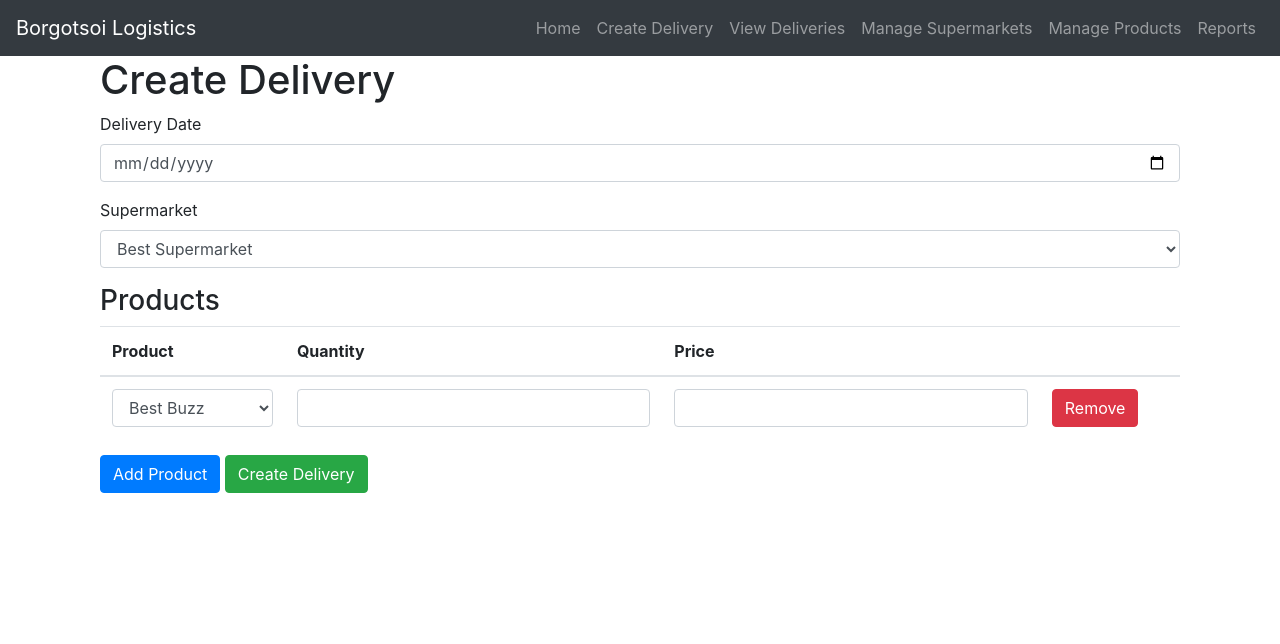
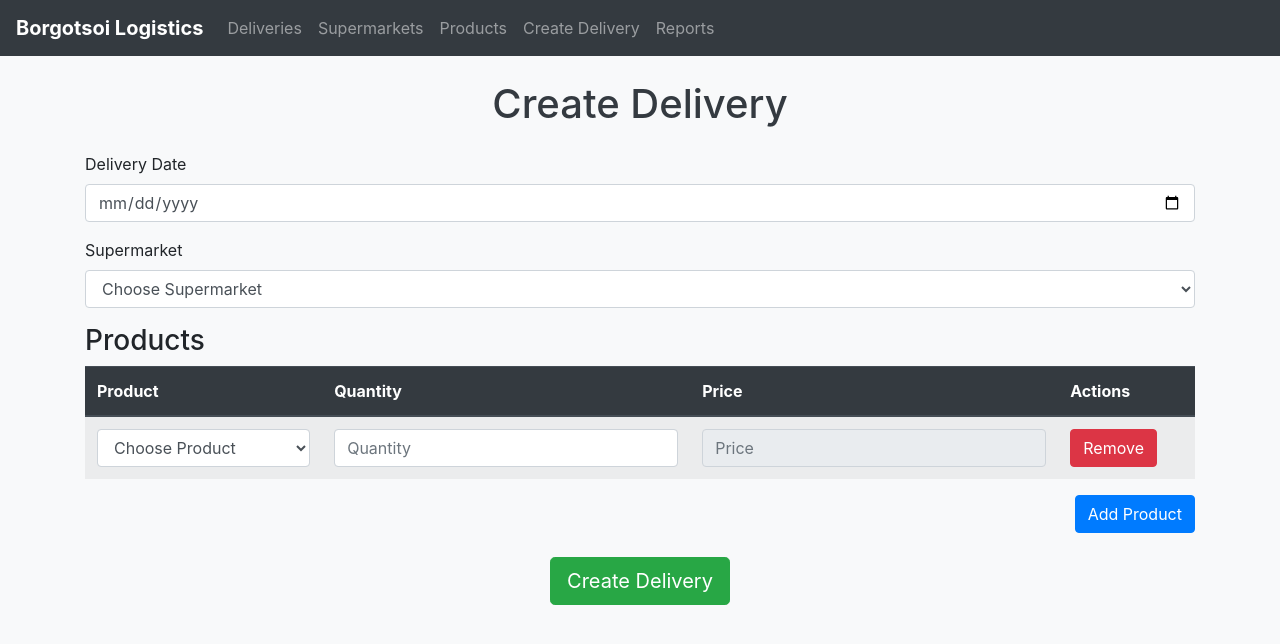
Before and after one commit to alikatgh/logs_beta1, a Flask app: page /deliveries/create in a window 1280 px wide. Shown: the top 644 px of the page. Run offline with Flask 3, Linux system fonts and the light colour scheme; some libraries are stand-ins or nearby versions.

Commit message:
dashboard works fine

```diff
--- a/app/routes.py
+++ b/app/routes.py
@@ -49,17 +49,21 @@ def create_delivery():
 
     return render_template('create_delivery.html', products=products, supermarkets=supermarkets)
 
-@main.route('/deliveries')
+@main.route('/deliveries', methods=['GET', 'POST'])
 def deliveries():
+    if request.method == 'POST':
+        delivery_id = request.form.get('delivery_id')
+        if delivery_id:
+            return redirect(url_for('main.delete_delivery', delivery_id=delivery_id))
     deliveries = Delivery.query.all()
     return render_template('deliveries.html', deliveries=deliveries)
 
-@main.route('/deliveries/<int:delivery_id>')
+@main.route('/deliveries/<int:delivery_id>', methods=['GET'])
 def delivery_details(delivery_id):
     delivery = Delivery.query.get_or_404(delivery_id)
     return render_template('delivery_details.html', delivery=delivery)
 
-@main.route('/report')
+@main.route('/report', methods=['GET'])
 def report():
     return render_template('report.html')
 
@@ -88,7 +92,7 @@ def edit_supermarket(id):
         return redirect(url_for('main.manage_supermarkets'))
     return render_template('edit_supermarket.html', supermarket=supermarket)
 
-@main.route('/supermarkets/delete/<int:id>')
+@main.route('/supermarkets/delete/<int:id>', methods=['POST'])
 def delete_supermarket(id):
     supermarket = Supermarket.query.get_or_404(id)
     db.session.delete(supermarket)
@@ -121,10 +125,18 @@ def edit_product(id):
         return redirect(url_for('main.manage_products'))
     return render_template('edit_product.html', product=product)
 
-@main.route('/products/delete/<int:id>')
+@main.route('/products/delete/<int:id>', methods=['POST'])
 def delete_product(id):
     product = Product.query.get_or_404(id)
     db.session.delete(product)
     db.session.commit()
     flash('Product deleted successfully', 'success')
     return redirect(url_for('main.manage_products'))
+
+@main.route('/deliveries/delete/<int:delivery_id>', methods=['POST'])
+def delete_delivery(delivery_id):
+    delivery = Delivery.query.get_or_404(delivery_id)
+    db.session.delete(delivery)
+    db.session.commit()
+    flash('Delivery deleted successfully', 'success')
+    return redirect(url_for('main.deliveries'))
--- a/app/templates/base.html
+++ b/app/templates/base.html
@@ -7,26 +7,23 @@
 </head>
 <body>
     <nav class="navbar navbar-expand-lg navbar-dark bg-dark">
-    <a class="navbar-brand" href="#">Borgotsoi Logistics</a>
+        <a class="navbar-brand" href="{{ url_for('main.index') }}">Borgotsoi Logistics</a>
         <button class="navbar-toggler" type="button" data-toggle="collapse" data-target="#navbarNav" aria-controls="navbarNav" aria-expanded="false" aria-label="Toggle navigation">
             <span class="navbar-toggler-icon"></span>
         </button>
         <div class="collapse navbar-collapse" id="navbarNav">
-      <ul class="navbar-nav ml-auto">
+            <ul class="navbar-nav">
                 <li class="nav-item">
-          <a class="nav-link" href="{{ url_for('main.index') }}">Home</a>
+                    <a class="nav-link" href="{{ url_for('main.deliveries') }}">Deliveries</a>
+                </li>
+                <li class="nav-item">
+                    <a class="nav-link" href="{{ url_for('main.manage_supermarkets') }}">Supermarkets</a>
+                </li>
+                <li class="nav-item">
+                    <a class="nav-link" href="{{ url_for('main.manage_products') }}">Products</a>
                 </li>
                 <li class="nav-item">
                     <a class="nav-link" href="{{ url_for('main.create_delivery') }}">Create Delivery</a>
-        </li>
-        <li class="nav-item">
-          <a class="nav-link" href="{{ url_for('main.deliveries') }}">View Deliveries</a>
-        </li>
-        <li class="nav-item">
-          <a class="nav-link" href="{{ url_for('main.manage_supermarkets') }}">Manage Supermarkets</a>
-        </li>
-        <li class="nav-item">
-          <a class="nav-link" href="{{ url_for('main.manage_products') }}">Manage Products</a>
                 </li>
                 <li class="nav-item">
                     <a class="nav-link" href="{{ url_for('main.report') }}">Reports</a>
@@ -34,7 +31,7 @@
             </ul>
         </div>
     </nav>
-  <div class="container">
+    <div class="container mt-4">
         {% with messages = get_flashed_messages(with_categories=true) %}
           {% if messages %}
             {% for category, message in messages %}
--- a/app/templates/create_delivery.html
+++ b/app/templates/create_delivery.html
@@ -1,9 +1,10 @@
 {% extends 'base.html' %}
 
 {% block content %}
-<div class="container">
+  <header class="text-center">
       <h1>Create Delivery</h1>
-    <form method="POST" action="{{ url_for('main.create_delivery') }}">
+  </header>
+  <form method="POST" action="{{ url_for('main.create_delivery') }}" class="mt-4" id="delivery-form">
     <div class="form-group">
       <label for="delivery_date">Delivery Date</label>
       <input type="date" class="form-control" id="delivery_date" name="delivery_date" required>
@@ -11,53 +12,89 @@
     <div class="form-group">
       <label for="supermarket_id">Supermarket</label>
       <select class="form-control" id="supermarket_id" name="supermarket_id" required>
+        <option value="" disabled selected>Choose Supermarket</option>
         {% for supermarket in supermarkets %}
           <option value="{{ supermarket.id }}">{{ supermarket.name }}</option>
         {% endfor %}
       </select>
     </div>
     <h3>Products</h3>
-        <table class="table" id="products-table">
-            <thead>
+    <table class="table table-striped table-hover" id="products-table">
+      <thead class="thead-dark">
         <tr>
           <th>Product</th>
           <th>Quantity</th>
           <th>Price</th>
-                    <th></th>
+          <th>Actions</th>
         </tr>
       </thead>
       <tbody>
-                <tr>
+        <tr class="product-row">
           <td>
             <select class="form-control product-select" name="product_id[]" required>
+              <option value="" disabled selected>Choose Product</option>
               {% for product in products %}
-                                <option value="{{ product.id }}">{{ product.name }}</option>
+                <option value="{{ product.id }}" data-price="{{ product.price }}">{{ product.name }}</option>
               {% endfor %}
             </select>
           </td>
-                    <td><input type="number" class="form-control quantity-input" name="quantity[]" required></td>
-                    <td><input type="number" step="0.01" class="form-control price-input" name="price[]" required></td>
+          <td><input type="number" class="form-control quantity-input" name="quantity[]" placeholder="Quantity" required></td>
+          <td><input type="number" step="0.01" class="form-control price-input" name="price[]" placeholder="Price" readonly required></td>
           <td><button type="button" class="btn btn-danger remove-row">Remove</button></td>
         </tr>
       </tbody>
     </table>
+    <div class="text-right">
       <button type="button" class="btn btn-primary" id="add-row">Add Product</button>
-        <button type="submit" class="btn btn-success">Create Delivery</button>
+    </div>
+    <div class="text-center mt-4">
+      <button type="submit" class="btn btn-success btn-lg">Create Delivery</button>
+    </div>
   </form>
-</div>
 
   <script>
-document.getElementById('add-row').addEventListener('click', function() {
-    var productsTable = document.getElementById('products-table').getElementsByTagName('tbody')[0];
-    var newRow = productsTable.rows[0].cloneNode(true);
+    document.getElementById('add-row').addEventListener('click', function () {
+        const table = document.getElementById('products-table').getElementsByTagName('tbody')[0];
+        const newRow = table.rows[0].cloneNode(true);
         newRow.querySelectorAll('input').forEach(input => input.value = '');
-    productsTable.appendChild(newRow);
+        newRow.querySelectorAll('select').forEach(select => select.selectedIndex = 0);
+        table.appendChild(newRow);
     });
 
-document.addEventListener('click', function(event) {
-    if (event.target.classList.contains('remove-row')) {
-        var row = event.target.closest('tr');
-        row.parentNode.removeChild(row);
+    document.addEventListener('click', function (e) {
+        if (e.target && e.target.classList.contains('remove-row')) {
+            e.target.closest('tr').remove();
+        }
+    });
+
+    document.getElementById('delivery-form').addEventListener('submit', function (e) {
+        const table = document.getElementById('products-table').getElementsByTagName('tbody')[0];
+        const rows = table.querySelectorAll('tr');
+        let emptyRows = false;
+
+        rows.forEach(row => {
+            const productSelect = row.querySelector('.product-select');
+            const quantityInput = row.querySelector('.quantity-input');
+            const priceInput = row.querySelector('.price-input');
+
+            if (productSelect.value === "" || quantityInput.value === "" || priceInput.value === "") {
+                emptyRows = true;
+                row.remove();
+            }
+        });
+
+        if (emptyRows) {
+            e.preventDefault();
+            alert('Please fill out all product fields or remove empty rows.');
+        }
+    });
+
+    // Update price input based on selected product
+    document.addEventListener('change', function (e) {
+        if (e.target && e.target.classList.contains('product-select')) {
+            const selectedOption = e.target.options[e.target.selectedIndex];
+            const priceInput = e.target.closest('tr').querySelector('.price-input');
+            priceInput.value = selectedOption.getAttribute('data-price');
         }
     });
   </script>
--- a/app/templates/index.html
+++ b/app/templates/index.html
@@ -8,7 +8,7 @@
 <div class="container text-center">
     <div class="row">
         <div class="col-md-6">
-            <img src="{{ url_for('static', filename='images/logo.png') }}" class="img-fluid" alt="Logo">
+            <img src="{{ url_for('static', filename='images/logo.jpg') }}" class="img-fluid" alt="Logo">
         </div>
         <div class="col-md-6 d-flex flex-column justify-content-center">
             <p>The Borgotsoi Logistics System is an internal tool designed for efficient management and tracking of deliveries. Explore the various features and functionalities available within our system:</p>
--- a/app/templates/static/css/styles.css
+++ b/app/templates/static/css/styles.css
@@ -0,0 +1,21 @@
+/* static/css/styles.css */
+
+body {
+    background-color: #f8f9fa;
+}
+
+header {
+    margin-bottom: 20px;
+}
+
+h1 {
+    color: #343a40;
+}
+
+.table th, .table td {
+    vertical-align: middle;
+}
+
+.navbar-brand {
+    font-weight: bold;
+}
```
Also changed, not shown: app/templates/deliveries.html (+45 -3 lines), app/templates/static/images/logo.jpg (added), instance/deliveries.db. Lines whose indentation alone changed are shown as unchanged.
